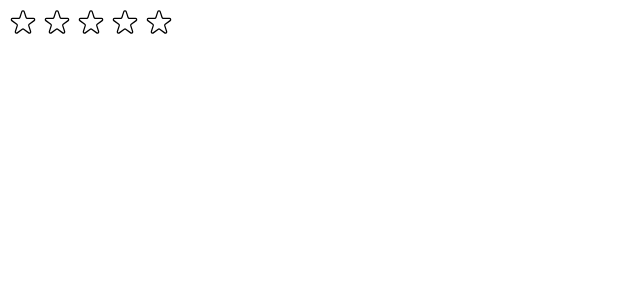
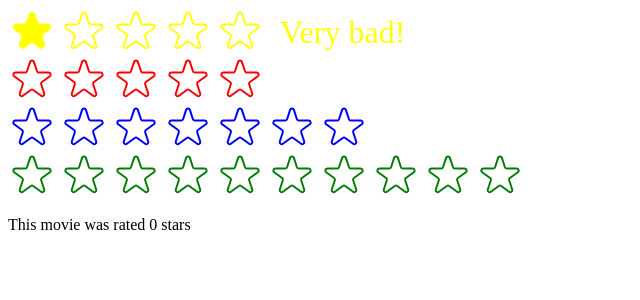
Before and after one commit to AntonKobelev/use-popcorn, a React (Create React App) app: page / in a window 1280 px wide. Shown: the top 300 px of the page, without its empty margins (0-640 px from the left). Built offline with nearby package versions, Linux system fonts and the light colour scheme.

Commit message:
imroving reusabilty with props

```diff
--- a/src/StarRaiting.js
+++ b/src/StarRaiting.js
@@ -11,21 +11,29 @@ const starContainerStyle = {
   gap: "4px",
 };
 
-const starStyle = {
-  height: "30px",
-  width: "30px",
-  cursor: "pointer",
-  display: "block",
-};
+export default function StarRaiting({
+  maxRaiting = 5,
+  color = "#000",
+  size,
+  initialRaiting = 0,
+  onSetRaitingTest,
+  messages = [],
+}) {
+  const [raiting, setRaiting] = useState(initialRaiting);
+  const [tempRaiting, setTempRaiting] = useState(0);
 
-const textStyle = { lineHeight: "1", margin: 0 };
-
-export default function StarRaiting({ maxRaiting = 5 }) {
-  const [raiting, setRaiting] = useState(0);
-  const [tempRaiting, setTempRaiting] = useState(0);
+  const textStyle = {
+    lineHeight: "1",
+    margin: 0,
+    color: color,
+    fontSize: `${size / 1.5}px`,
+  };
 
   function handleRate(raiting) {
     setRaiting(raiting);
+    if (onSetRaitingTest) {
+      onSetRaitingTest(raiting);
+    }
   }
   return (
     <div style={containerStyle}>
@@ -40,16 +48,30 @@ export default function StarRaiting({ maxRaiting = 5 }) {
               }
               onHoverIn={() => setTempRaiting(index + 1)}
               onHoverOut={() => setTempRaiting(0)}
+              color={color}
+              size={size}
+              messages
             />
           </span>
         ))}
       </div>
-      <p style={textStyle}>{tempRaiting || raiting || ""}</p>
+      <p style={textStyle}>
+        {messages.length === maxRaiting
+          ? messages[tempRaiting ? tempRaiting - 1 : raiting - 1]
+          : tempRaiting || raiting || ""}
+      </p>
     </div>
   );
 }
 
-function Star({ onRate, full, onHoverIn, onHoverOut }) {
+function Star({ onRate, full, onHoverIn, onHoverOut, color, size }) {
+  const starStyle = {
+    height: `${size}px`,
+    width: `${size}px`,
+    cursor: "pointer",
+    display: "block",
+  };
+
   return (
     <span
       role="button"
@@ -62,8 +84,8 @@ function Star({ onRate, full, onHoverIn, onHoverOut }) {
         <svg
           xmlns="http://www.w3.org/2000/svg"
           viewBox="0 0 20 20"
-          fill="#000"
-          stroke="#000"
+          fill={color}
+          stroke={color}
         >
           <path d="M9.049 2.927c.3-.921 1.603-.921 1.902 0l1.07 3.292a1 1 0 00.95.69h3.462c.969 0 1.371 1.24.588 1.81l-2.8 2.034a1 1 0 00-.364 1.118l1.07 3.292c.3.921-.755 1.688-1.54 1.118l-2.8-2.034a1 1 0 00-1.175 0l-2.8 2.034c-.784.57-1.838-.197-1.539-1.118l1.07-3.292a1 1 0 00-.364-1.118L2.98 8.72c-.783-.57-.38-1.81.588-1.81h3.461a1 1 0 00.951-.69l1.07-3.292z" />
         </svg>
@@ -75,7 +97,7 @@ function Star({ onRate, full, onHoverIn, onHoverOut }) {
           xmlns="http://www.w3.org/2000/svg"
           fill="none"
           viewBox="0 0 24 24"
-          stroke="#000"
+          stroke={color}
         >
           <path
             strokeLinecap="round"
--- a/src/index.js
+++ b/src/index.js
@@ -1,13 +1,39 @@
-import React from "react";
+import React, { useState } from "react";
 import ReactDOM from "react-dom/client";
 import StarRaiting from "./StarRaiting";
 // import "./index.css";
 // import App from "./App";
 
+function Test() {
+  const [raitingTest, setRaitingTest] = useState(0);
+
+  return (
+    <>
+      <StarRaiting
+        maxRaiting={10}
+        color="green"
+        size={48}
+        initialRaiting={0}
+        onSetRaitingTest={setRaitingTest}
+      />
+      <p>{`This movie was rated ${raitingTest} stars`}</p>
+    </>
+  );
+}
+
 const root = ReactDOM.createRoot(document.getElementById("root"));
 root.render(
   <React.StrictMode>
-    <StarRaiting maxRaiting={5} />
+    <StarRaiting
+      maxRaiting={5}
+      color="#ffff00"
+      size={48}
+      messages={["Very bad!", "Bad!", "Okay!", "Good!", "Amazing"]}
+      initialRaiting={1}
+    />
+    <StarRaiting maxRaiting={5} color="red" size={48} />
+    <StarRaiting maxRaiting={7} color="blue" size={48} />
+    <Test />
     {/* <App /> */}
   </React.StrictMode>
 );
```
